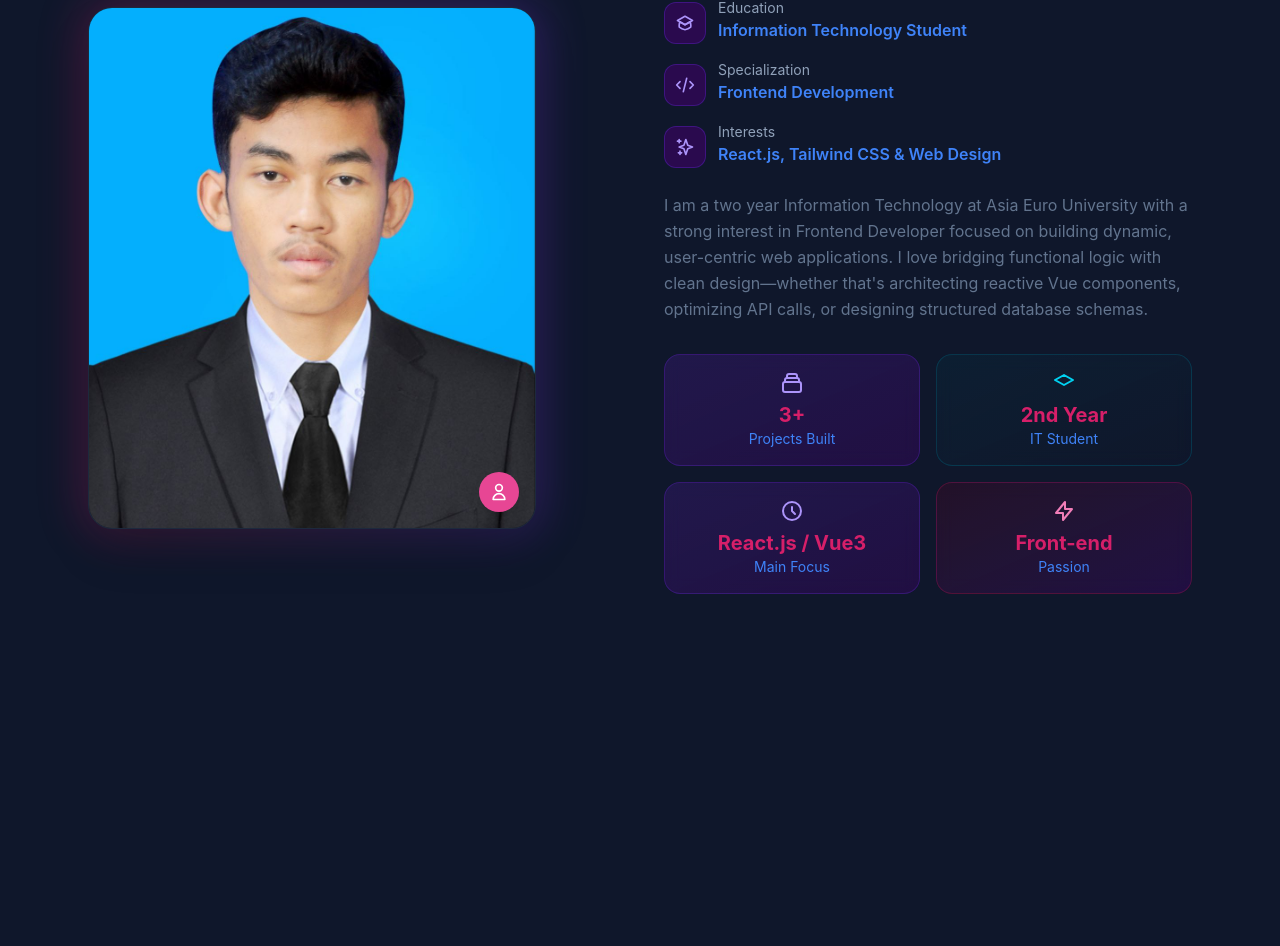
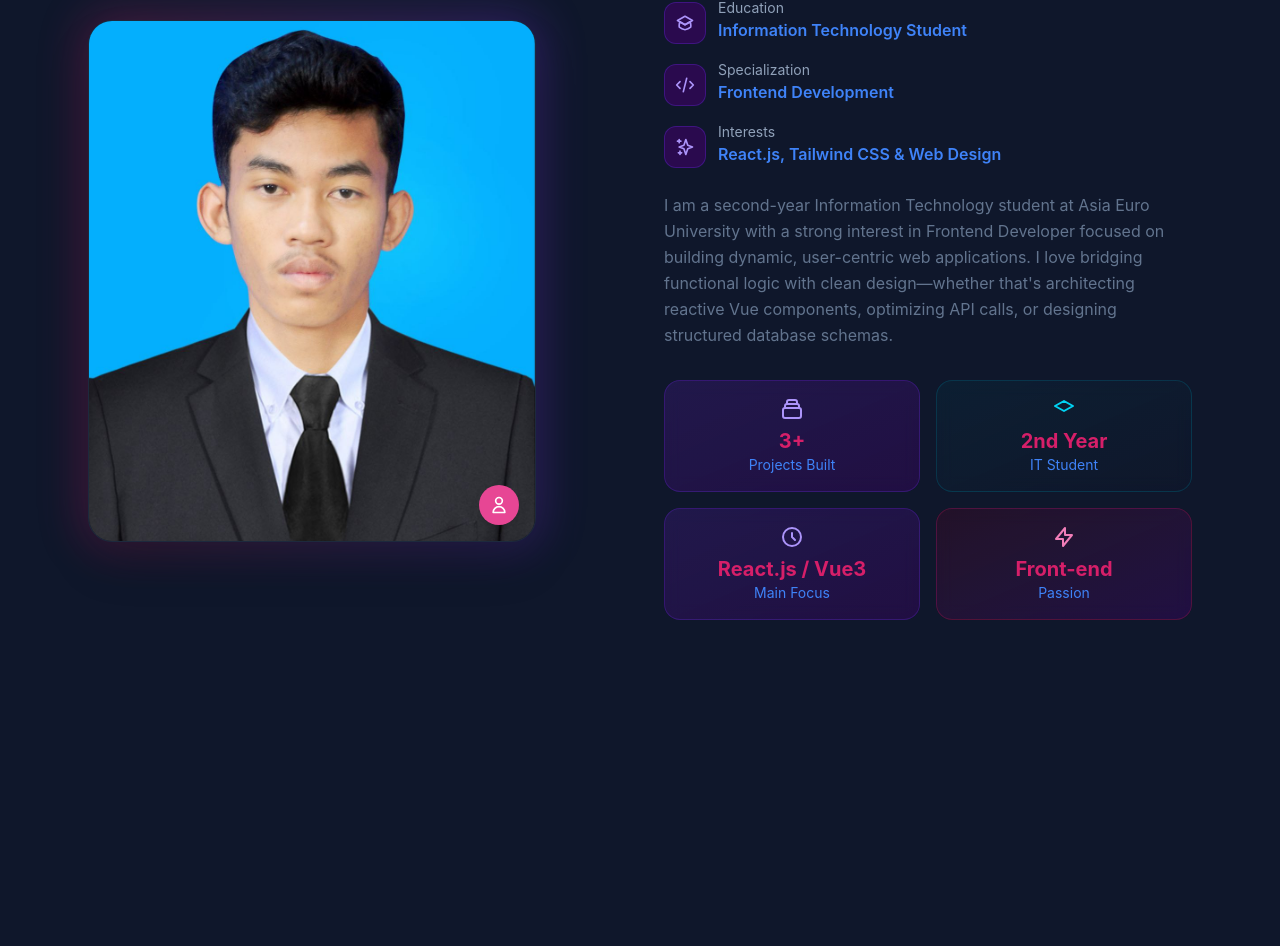
Before and after one commit to chhordin/My-Portfolio, a React (Vite) app: page / in a window 1280 px wide. Shown: the part 991-1937 px from the top of the page. Built offline with nearby package versions, Linux system fonts and the light colour scheme.

Commit message:
change text

```diff
--- a/src/pages/About.jsx
+++ b/src/pages/About.jsx
@@ -97,7 +97,7 @@ export const About = () => {
 
               {/* Paragraph Description */}
               <p className="text-slate-500 text-sm sm:text-base leading-relaxed">
-                I am a two year Information Technology at Asia Euro University with a strong interest in
+                 I am a second-year Information Technology student at Asia Euro University with a strong interest in
                 Frontend Developer focused on building dynamic,
                 user-centric web applications. I love bridging functional logic with
                 clean design—whether that's architecting reactive Vue components,
```
